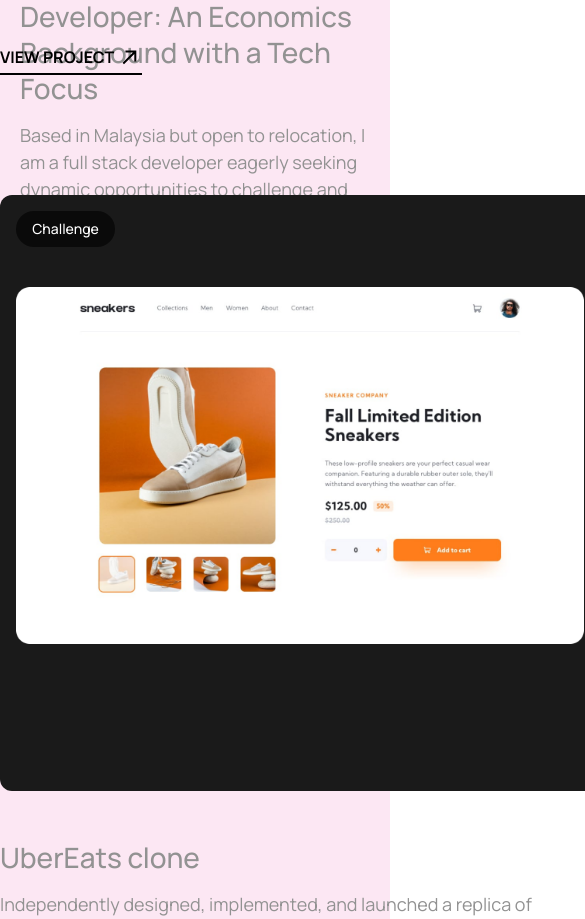
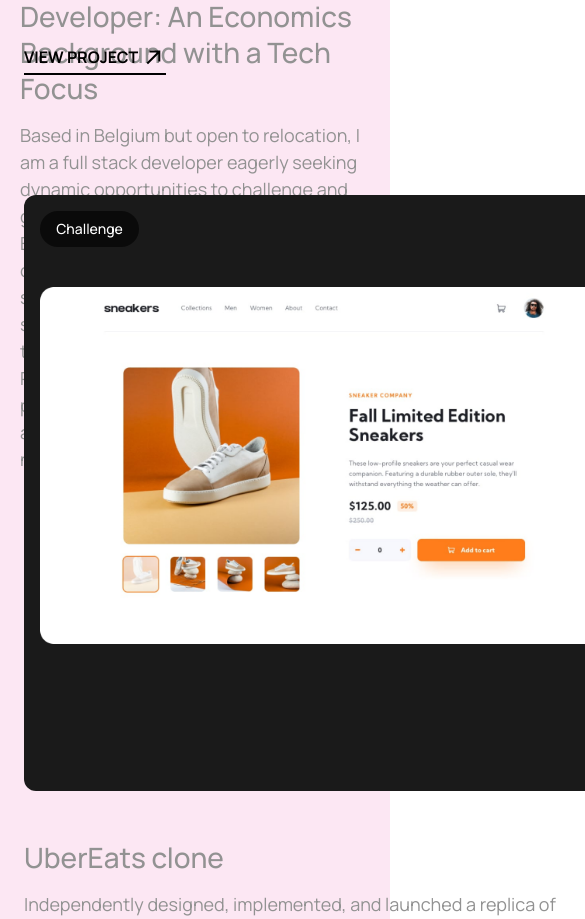
Before and after one commit to annacaff/portfolio-, a React (Create React App) app: page /home1 in a window 390 px wide. Shown: the part 3656-4575 px from the top of the page, 585 px wide, since content can reach past the window. Built offline with nearby package versions, Linux system fonts and the light colour scheme.

Commit message:
Adjust left margin for project section

```diff
--- a/src/pages/Home1/index.jsx
+++ b/src/pages/Home1/index.jsx
@@ -115,7 +115,7 @@ const Home1Page = () => {
             </div>
           </div>
           <Line className="bg-gray-800 h-px mt-20 w-full" />
-          <div className="font-manrope h-[2418px] sm:h-[2458px] md:h-[4097px] mt-[23px] md:px-5 relative w-full">
+          <div className="font-manrope h-[2418px] sm:h-[2458px] md:h-[4097px] mt-[23px] md:px-5 ml-12 relative w-full">
             <Line className="absolute bg-gray-800 bottom-[1%] h-px inset-x-[0] mx-auto w-full" />
             <div className="absolute flex flex-col md:gap-10 gap-20 h-full inset-[0] items-start justify-start m-auto py-20 w-auto">
               <div className="flex flex-col gap-2 items-start justify-start w-[600px] md:w-full">
@@ -436,7 +436,7 @@ const Home1Page = () => {
                   size="txtManropeRegular18"
                 >
                   <>
-                    Based in Malaysia but open to relocation, I am a full stack
+                    Based in Belgium but open to relocation, I am a full stack
                     developer eagerly seeking dynamic opportunities to challenge
                     and grow my skills. My background in Economics enriches my
                     approach to creating efficient and accessible software.
--- a/src/styles/index.css
+++ b/src/styles/index.css
@@ -191,3 +191,6 @@ ul li a{
 .projects-left-margin {
   margin-left: 20px; /* Adjust the value as per your design needs */
 }
+.projects-section {
+  margin-left: 50px;
+}
```
